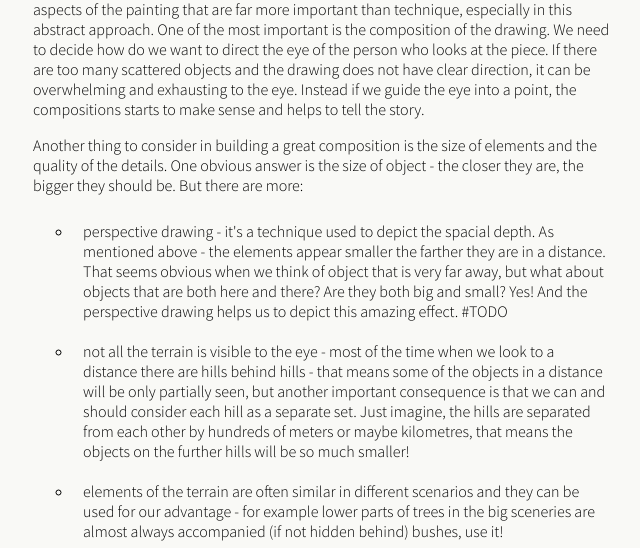
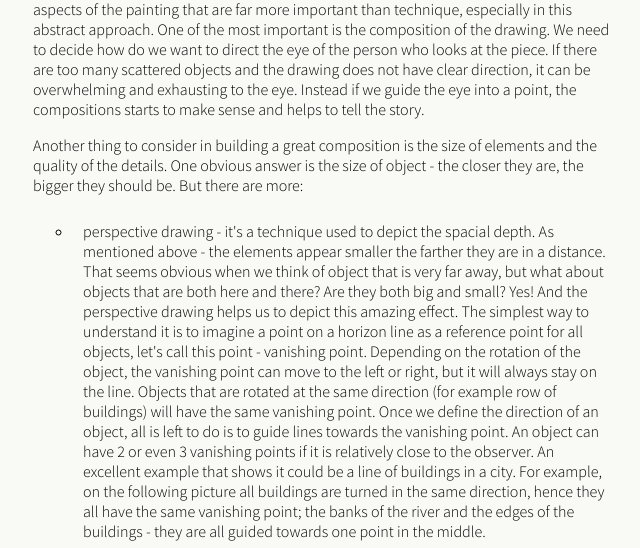
Before and after one commit to zostaw/home-page, a Flask app: page /drawing in a window 1280 px wide. Shown: the part 1433-1981 px from the top of the page, without its empty margins (314-954 px from the left). Run offline with Flask 2, Linux system fonts and the light colour scheme.

Commit message:
added perspective paragraph to drawing blog

```diff
--- a/app/templates/blog/drawing.html
+++ b/app/templates/blog/drawing.html
@@ -47,7 +47,8 @@
 <p>Another thing to consider in building a great composition is the size of elements and the quality of the details. One obvious answer is the size of object - the closer they are, the bigger they should be. But there are more:</p>
 
 <ul>
-	<li>perspective drawing - it&#39;s a technique used to depict the spacial depth. As mentioned above - the elements appear smaller the farther they are in a distance. That seems obvious when we think of object that is very far away, but what about objects that are both here and there? Are they both big and small? Yes! And the perspective drawing helps us to depict this amazing effect. #TODO</li>
+	<li>perspective drawing - it's a technique used to depict the spacial depth. As mentioned above - the elements appear smaller the farther they are in a distance. That seems obvious when we think of object that is very far away, but what about objects that are both here and there? Are they both big and small? Yes! And the perspective drawing helps us to depict this amazing effect. The simplest way to understand it is to imagine a point on a horizon line as a reference point for all objects, let's call this point - vanishing point. Depending on the rotation of the object, the vanishing point can move to the left or right, but it will always stay on the line. Objects that are rotated at the same direction (for example row of buildings) will have the same vanishing point. Once we define the direction of an object, all is left to do is to guide lines towards the vanishing point. An object can have 2 or even 3 vanishing points if it is relatively close to the observer. An excellent example that shows it could be a line of buildings in a city. For example, on the following picture all buildings are turned in the same direction, hence they all have the same vanishing point; the banks of the river and the edges of the buildings - they are all guided towards one point in the middle.</li>
+	<img src="static/images/perspective.jpg" style="max-height: 80vh;">
 	<li>not all the terrain is visible to the eye - most of the time when we look to a distance there are hills behind hills - that means some of the objects in a distance will be only partially seen, but another important consequence is that we can and should consider each hill as a separate set. Just imagine, the hills are separated from each other by hundreds of meters or maybe kilometres, that means the objects on the further hills will be so much smaller!</li>
 	<li>elements of the terrain are often similar in different scenarios and they can be used for our advantage - for example lower parts of trees in the big sceneries are almost always accompanied (if not hidden behind) bushes, use it!</li>
 	<li>atmospheric perspective - it indicates that as an object recedes into the distance relative to the viewer, we see that object with reduced clarity, value and colour saturation. That means when we draw parts of the picture that are far in a distance, they should be dimmed, their value and contrast should be low. The closer the objects - the more clear they should be, they should also have more details.</li>
```
Also changed, not shown: 1 other file.
